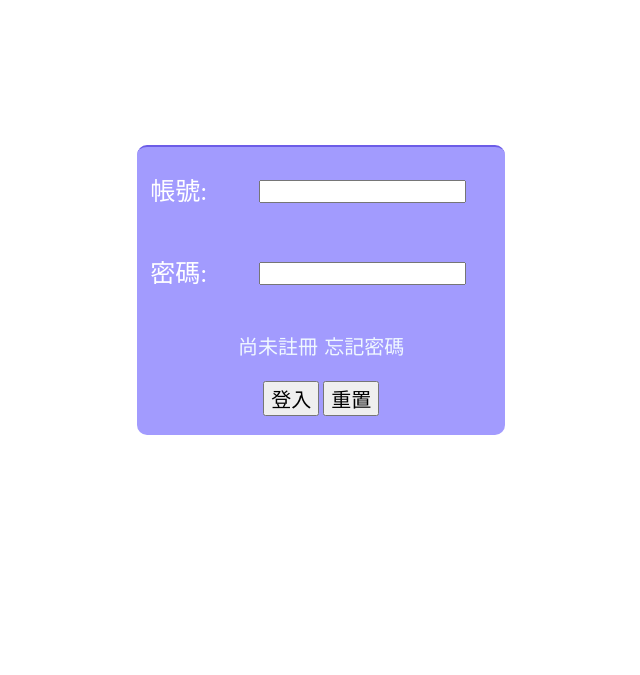
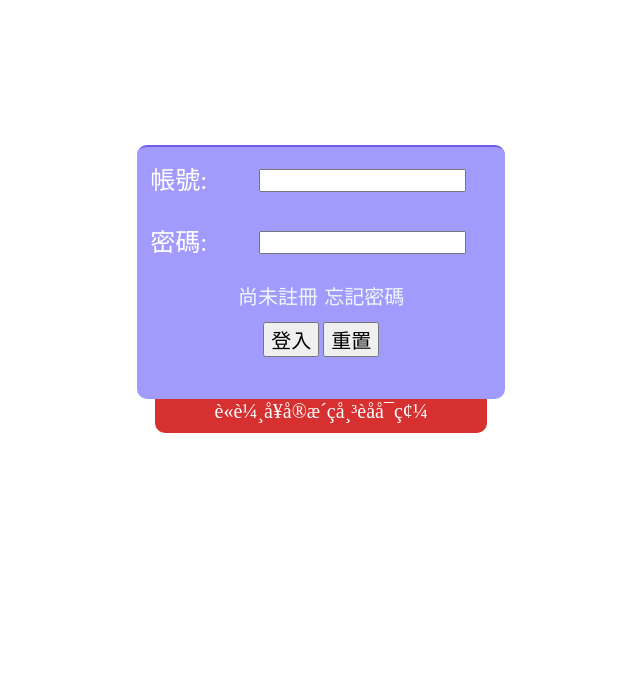
Before and after one commit to got9gotkfc/vote-hw-, a PHP site: the page made by front/login.php in a window 1280 px wide; the page is wider, and only the part inside the window is pictured. Shown: the part 128-803 px from the top of that part, without its empty margins (582-1222 px from the left). Run offline with PHP 8.4, Linux system fonts and the light colour scheme.

Commit message:
完成登入系統的CSS

```diff
--- a/front/login.php
+++ b/front/login.php
@@ -8,67 +8,93 @@
     <title>會員登入</title>
     <link rel="stylesheet" href="../css/body.css">
     <style>
-        #login{
+        #login {
             grid-column: 7/12;
-            grid-row: 5/13;
+            grid-row: 5/12;
             background-color: #a29bfe;
             border-radius: 10px;
             overflow: hidden;
             border-top: 2px solid #6c5ce7;
-            animation: expand 1s forwards ;
+            animation: expand 1s forwards;
         }
+
         @keyframes expand {
 
             0% {
                 /* margin-left: 100%; */
                 height: 0;
             }
+
             100% {
                 height: 100%;
             }
         }
-        #login>form{
+
+        #login>form {
             width: 100%;
-            height: 100%;
             display: grid;
-            grid-template-columns: repeat(5,1fr);
-            grid-template-rows: repeat(9.1fr);
+            grid-template-columns: repeat(5, 1fr);
+            grid-template-rows: repeat(8,1fr);
+
+        }
+
+        #login>form>table {
             grid-column: 1/6;
-            grid-row: 1/8;
+            grid-row: 1/6;
         }
-        #login>form>table{
-            grid-column: 1/6;
-            grid-row: 1/7;
-        }
-        table td{
+
+        table td {
             text-align: center;
             font-size: 25px;
             color: white;
         }
-        table td input{
+
+        table td input {
             font-size: 15px;
         }
-        .btns{
+
+        .btns {
             text-align: center;
-            grid-column: 2/5;
-            grid-row: 7/8;
+            grid-column: 1/6;
+            grid-row: 6/7;
         }
-        .btns input{
+
+        #alert {
+            font-size: 20px;
+            margin: 0 auto;
+            text-align: center;
+            width: 90%;
+            height: 0;
+            border-radius: 0 0 10px 10px;
+            background-color: #d63031;
+            color: white;
+            grid-column: 7/12;
+            grid-row: 12/13;
+            animation: expand 1s forwards;
+            animation-delay: 1s;
+            /* display: none; */
+        }
+
+        .btns input {
             font-size: 20px;
         }
-        #btn{
+
+        #btn {
             text-align: center;
         }
-        #btn a{
+
+        #btn a {
             width: 100%;
             font-size: 20px;
-            text-decoration:none;
+            text-decoration: none;
             color: aliceblue;
         }
-        #btn a:hover{
+
+        #btn a:hover {
             font-size: 30px;
         }
-        #register_form{
+
+        #register_form {
             display: none;
             grid-column: 7/12;
             grid-row: 5/17;
@@ -76,17 +102,18 @@
             border-radius: 10px;
             overflow: hidden;
             border-top: 2px solid #6c5ce7;
-            animation: expand 1s forwards ;
+            animation: expand 1s forwards;
         }
-        #register_form table td{
+
+        #register_form table td {
             text-align: center;
             font-size: 22px;
             color: white;
         }
-        #alert{
-            display: none;
-        }
-        #fg{
+
+
+
+        #fg {
             display: none;
             color: aliceblue;
             font-size: 20px;
@@ -97,12 +124,14 @@
             border-radius: 10px;
             overflow: hidden;
             border-top: 2px solid #6c5ce7;
-            animation: expand 1s forwards ;
+            animation: expand 1s forwards;
         }
-        #fg input{
+
+        #fg input {
             font-size: 20px;
         }
-        #hit{
+
+        #hit {
             width: 90%;
             height: 0;
             overflow: hidden;
@@ -115,7 +144,7 @@
             background-color: #d63031;
             grid-column: 7/12;
             grid-row: 13/14;
-            animation: expand 1s forwards ;
+            animation: expand 1s forwards;
             animation-delay: 1s;
         }
     </style>
@@ -129,7 +158,7 @@
             <a href="../index.php">Home</a>
             <?php
             include "../login/connect.php";
-            if (isset($_SESSION)&&$_SESSION=="") {
+            if (isset($_SESSION) && $_SESSION == "") {
                 if ($_SESSION['id'] <= 3) {
                     echo   "<a href='./vote_center.php'>投票中心</a>";
                     echo   "<a href='../back.php'>後台中心</a>";
@@ -147,29 +176,30 @@
     </div>
 
     <div id="content">
-        <div id="login">
         <?php
-            if (isset($_GET['alert'])&&$_GET['alert']!="") {
+        if (isset($_GET['alert']) && $_GET['alert'] != "") {
             echo "<div id='alert'>{$_GET['alert']}</div>";
         }
         if (isset($_GET['error'])) {
-                echo "<div id='alert' style='color:#fd79a8;text-align:center'>{$_GET['error']}</div>";
+            echo "<div id='alert'>{$_GET['error']}</div>";
         }
         ?>
+        <div id="login">
+
             <form action="../login/chk_login.php" method="post">
                 <table>
                     <tr>
                         <td>帳號:</td>
-                        <td><input type="text" name="acc_login" ></td>
+                        <td><input type="text" name="acc_login"></td>
                     </tr>
                     <tr>
                         <td>密碼:</td>
                         <td><input type="password" name="pw_login"></td>
                     </tr>
                     <tr style="width:100%">
-                        <td id="btn"colspan=2>
-                        <a href="#" id="register" >尚未註冊</a>
-                        <a href="#" id="forget" >忘記密碼</a>
+                        <td id="btn" colspan=2>
+                            <a href="#" id="register">尚未註冊</a>
+                            <a href="#" id="forget">忘記密碼</a>
                         </td>
                     </tr>
                 </table>
@@ -182,7 +212,7 @@
             </form>
         </div>
         <?php
-            if (isset($_POST['chk_acc'])&&$_POST['chk_acc']!="") {
+        if (isset($_POST['chk_acc']) && $_POST['chk_acc'] != "") {
             echo "<div id='hit'>";
             include "../login/chk_acc.php";
             echo "</div>";
@@ -214,13 +244,10 @@
             })
 
 
-            if ($('#alert').text()==2) {
-                alert("請輸入完整資料");
+            if ($('#alert').text() != "") {
+                $('#alert').show
             }
 
-            if ($('#alert').text()==1) {
-                alert("請輸入完整的帳號和密碼");
-            }
 
         })
     </script>
--- a/login/chk_login.php
+++ b/login/chk_login.php
@@ -25,13 +25,13 @@
         ];
         header("location:../front/member_center.php");
     } else {
-        header("location:../front/login.php?error=帳號或密碼錯誤");
+        header("location:../front/login.php?error=帳號或密碼錯誤!!");
     }
 } else {
     // 檢查登入了沒 沒登入則跳到login
     if (isset($_SESSION['user'])) {
         header("location:../front/vote_center.php");
     } else {
-        header("location:../front/login.php?alert=1");
+        header("location:../front/login.php?alert=請輸入完整的帳號和密碼");
     }
 }
--- a/login/save_member.php
+++ b/login/save_member.php
@@ -1,8 +1,8 @@
 <?php
 include_once "connect.php";
 
-if ($_POST['pw']!="") {
-      $pw=md5($_POST['pw']);
+if ($_POST['pw'] != "") {
+      $pw = md5($_POST['pw']);
       $sql = "UPDATE `users`
             SET  `pw`='$pw',
             `name`='{$_POST['name']}',
@@ -15,7 +15,7 @@
             `passnote`='{$_POST['passnote']}',
             `update_date`='{$_POST['update_date']}'
       WHERE  `id`='{$_POST['id']}'";
-}else{
+} else {
       $sql = "UPDATE `users`
       SET  `name`='{$_POST['name']}',
             `gender`='{$_POST['gender']}',
--- a/login/store_member.php
+++ b/login/store_member.php
@@ -2,7 +2,7 @@
 include_once "connect.php";
 include "../function.php";
 if ($_POST['acc'] == "" || $_POST['pw'] == "" || $_POST['name'] == "" || $_POST['gender'] == "" || $_POST['birthday'] == "" || $_POST['eduction'] == "" || $_POST['addr'] == "" || $_POST['idcard'] == "" || $_POST['e-mail'] == "" || $_POST['phone'] == "" || $_POST['passnote'] == "") {
-     header("location:../front/login.php?alert=2");
+     header("location:../front/login.php?alert=請輸入完整資料");
 } else {
      $acc = $_POST['acc'];
      $pw = md5($_POST['pw']);
```
Lines whose indentation alone changed are shown as unchanged.
